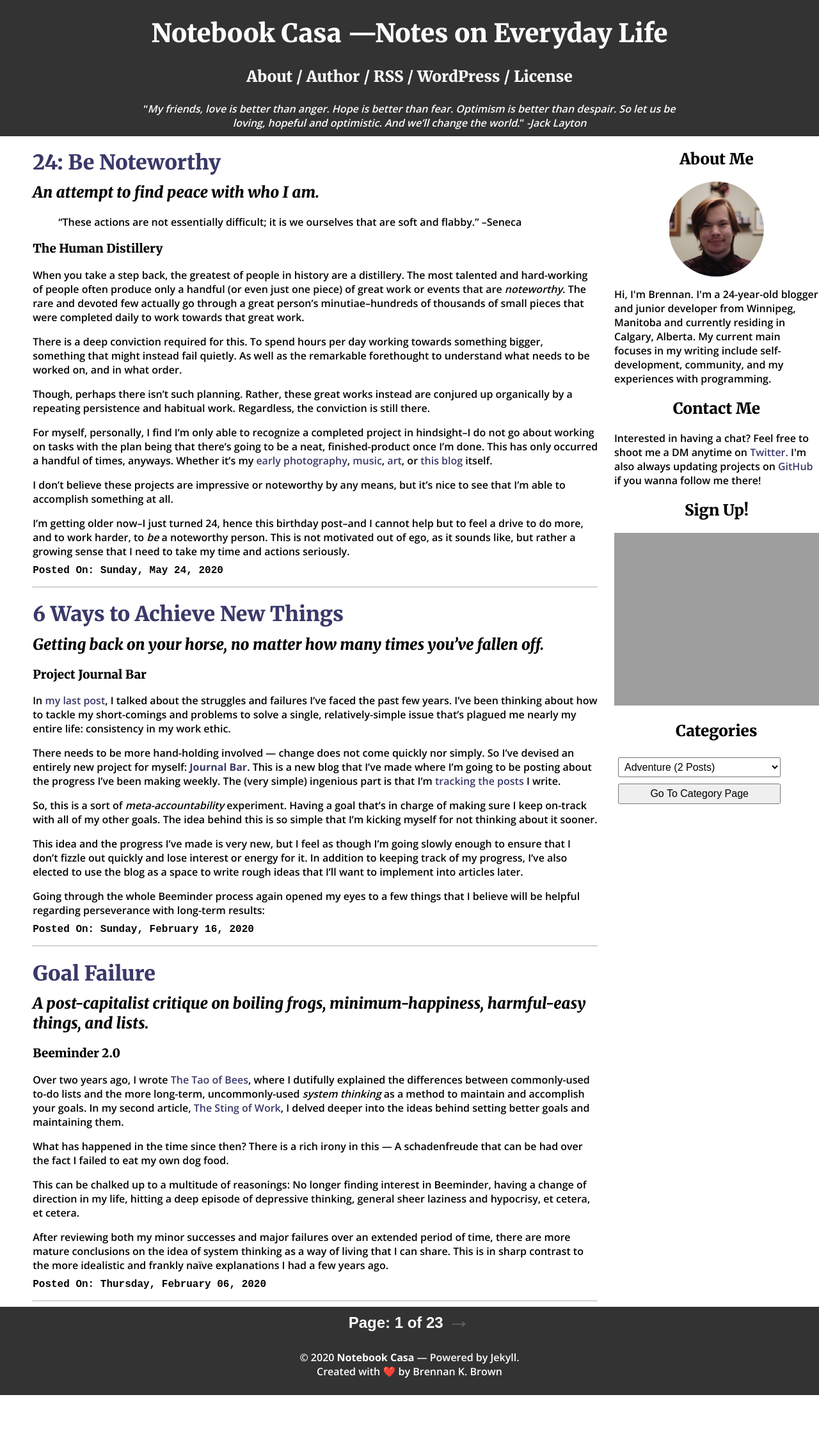
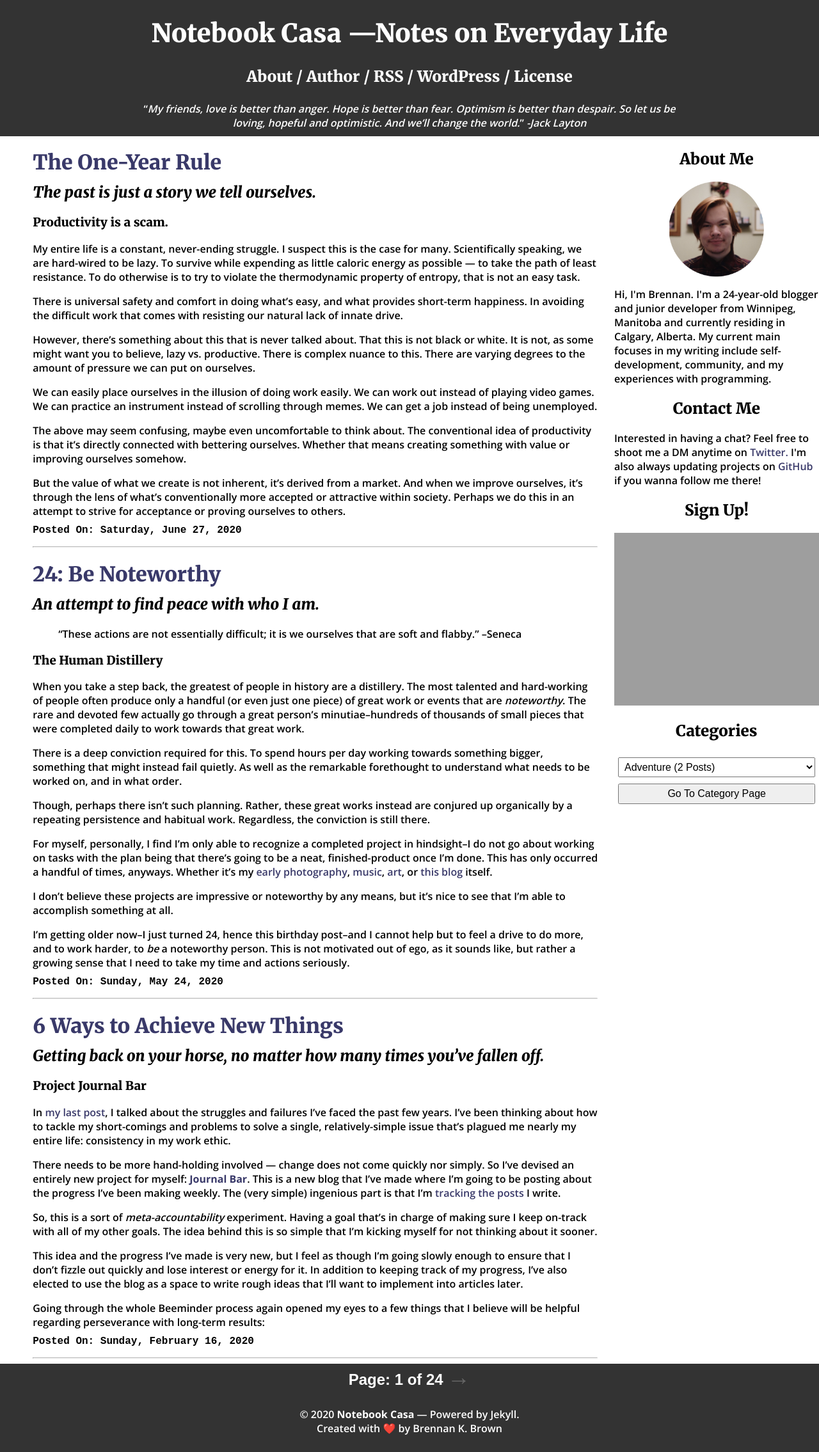
Before and after one commit to brennanbrown/old-blog, a Jekyll site: the page built from index.html, in a window 1280 px wide. Shown: the whole page at 64% size. Built offline with Jekyll 4.4.1, drawn with Linux system fonts in a browser that asks for light colours; the list of posts is cut into pages by our own code; comment, search, counter and statistics services are not loaded; before the commit the page ends 2181 px from its top, so only the background shows below that; grey boxes are pictures that could not be loaded.

Commit message:
Add post one-year-rule.md

```diff
--- /dev/null
+++ b/_posts/2020-06-27-the-one-year-rule.md
@@ -0,0 +1,66 @@
+---
+id: 221
+title: "The One-Year Rule"
+date: 2020-06-27
+author: Brennan K. Brown
+layout: post
+guid: http://wandernotebook.com/?p=221
+permalink: /one-year-rule
+categories:
+  - Blogging
+tags:
+  - Productivity
+  - Meaningfulness
+  - Memories
+  - Work
+  - Struggle
+---
+
+## _The past is just a story we tell ourselves._
+
+### Productivity is a scam.
+
+My entire life is a constant, never-ending struggle. I suspect this is the case for many. Scientifically speaking, we are hard-wired to be lazy. To survive while expending as little caloric energy as possible — to take the path of least resistance. To do otherwise is to try to violate the thermodynamic property of entropy, that is not an easy task.
+
+There is universal safety and comfort in doing what’s easy, and what provides short-term happiness. In avoiding the difficult work that comes with resisting our natural lack of innate drive.
+
+However, there’s something about this that is never talked about. That this is not black or white. It is not, as some might want you to believe, lazy vs. productive. There is complex nuance to this. There are varying degrees to the amount of pressure we can put on ourselves.
+
+We can easily place ourselves in the illusion of doing work easily. We can work out instead of playing video games. We can practice an instrument instead of scrolling through memes. We can get a job instead of being unemployed.
+
+The above may seem confusing, maybe even uncomfortable to think about. The conventional idea of productivity is that it’s directly connected with bettering ourselves. Whether that means creating something with value or improving ourselves somehow.
+
+But the value of what we create is not inherent, it’s derived from a market. And when we improve ourselves, it’s through the lens of what’s conventionally more accepted or attractive within society. Perhaps we do this in an attempt to strive for acceptance or proving ourselves to others.
+
+<!--more-->
+
+When we do this, it’s supposed to feel better than “wasting time” doing something that, while we enjoy, does not improve anything within this system of acceptability.
+
+Sure, we will most likely get praise for doing this work — and it might be a sincere necessity. But, if not properly meditated on, it’s just busywork. There is no simple remedy for this.
+
+Best-case scenario, we make our bed first thing the morning, right? We check the boxes off, we spend hours in front of a textbook, we perform enough activism to the point where others think we’re good people, we get a job that will make our parents proud before they die.
+
+Meaningfulness and authentic joy do not spontaneously arise by doing the right thing sequentially, for a long enough amount of time. Each of these actions are all just individual trees — you don’t even notice what forest you’re in. You don’t even notice when the forest catches on fire.
+
+Ali Abdaal originally put this idea out, and I’m paraphrasing it here:
+
+<blockquote>The One Year Rule is asking yourself the question: “Will I remember what I’m going to do today an entire year from now?” It’s really helpful to think about doing a service to our future selves.</blockquote>
+
+Why exactly did that hit me so hard? Because there are so many days I didn’t ask myself this question. Countless days that I’ve lived that I have no memory of, at all.
+
+Mundane, thoughtless actions performed sequentially from morning until night. Regardless of if they were deemed lazy procrastination or productive habits, they were still not memorable. Regardless of if it was a good day or bad day. It’s essentially gone.
+
+Sure, I can artificially add memorability with photos on Instagram, or words on Twitter, but when do I actually review and sift through these, beyond sentimentality?
+
+It is extremely difficult to have such a meaningful, memorable day. Most are caused by things that are completely outside my control. But the ones that I do cause, is when I take true, terrifying action. When there’s real risk, real sacrifice, and real pain.
+Clock at 8:00 by Eunice Lui
+
+It is relatively easy to do whatever pressing work is right in front of you, particularly when demanded by others. And it’s easy to have lofty, someday-I’ll-try dreams and aspirations. The act of combining these both is near-impossible, and feels as though it requires transmutational alchemy.
+
+There are those who do not have the luxury of privilege of time and energy that it requires to think deeply about this. Tragically, these are the people who’s voices and dreams are needed the most.
+
+But, I promise you, there is always more time and more energy. Every single person is so much more capable than they realize. The one who is lost and dying from dehydration in the desert will, at times, collapse and feel like never getting back up, but they will eventually get back up and start walking again.
+
+This innate sense of going onward by any means necessary, is paradoxically hard-wired within us just as much as our temptation to go the path of least resistance. That is the exact cause for the struggle I face. This constant and confusing search for genuine meaning and joy within my life. To forage a legacy of good work for myself.
+
+As Ric Kausrud said on his deathbed, on the quote that lives on my wall: I will try just for today, for you never fail until you stop trying.
--- a/css/main.css
+++ b/css/main.css
@@ -23,6 +23,11 @@
     .menu {
         width: 25%;
         float: left;
+    }
+
+    .post {
+        margin: 0 auto;
+        width: 60%;
     }
 
     .page-content {
@@ -75,7 +80,7 @@
     }
 
     .tags-expo select, .tags-expo button {
-        width: 80%;
+        width: 97%;
         padding: 5px;
         margin: 5px;
     }
@@ -91,6 +96,11 @@
     .full-width {
         color: #000;
         padding-bottom: 10px;
+    }
+
+    .post {
+        margin: 0 auto;
+        width: 90%;
     }
 
     a {
@@ -189,11 +199,6 @@ figcaption {
     width: 100%;
 }
 
-.post {
-    margin: 0 auto;
-    width: 80%;
-}
-
 .post-summary hr{
     display: none;
 }
```
Also changed, not shown: _posts/2020-05-24-24-be-noteworthy.md (renamed from _posts/2020-05-24-24-Be-Noteworthy.md, +1 -1 lines).
